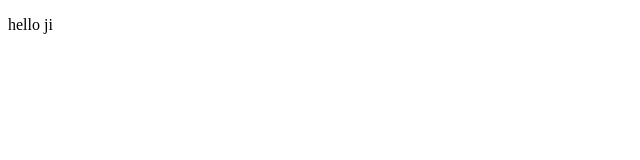
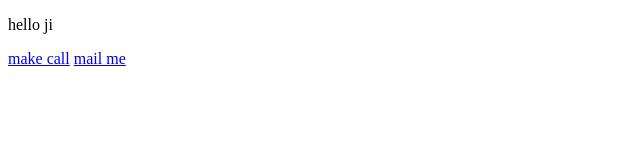
Before and after one commit to Abhishek-bajpai9118/newrepo, a plain HTML site: page index.html in a window 1280 px wide. Shown: the whole page, without its empty margins (0-640 px from the left). Drawn offline with Linux system fonts and the light colour scheme.

Commit message:
ankel tag added

```diff
--- a/index.html
+++ b/index.html
@@ -7,5 +7,6 @@
 </head>
 <body>
     <p>hello ji</p>
-</body>
+    <a href="tel:+91 9118397050">make call</a>
+    <a href="mailto: ab895707@gmail.com">mail me</a>
 </html>
```
